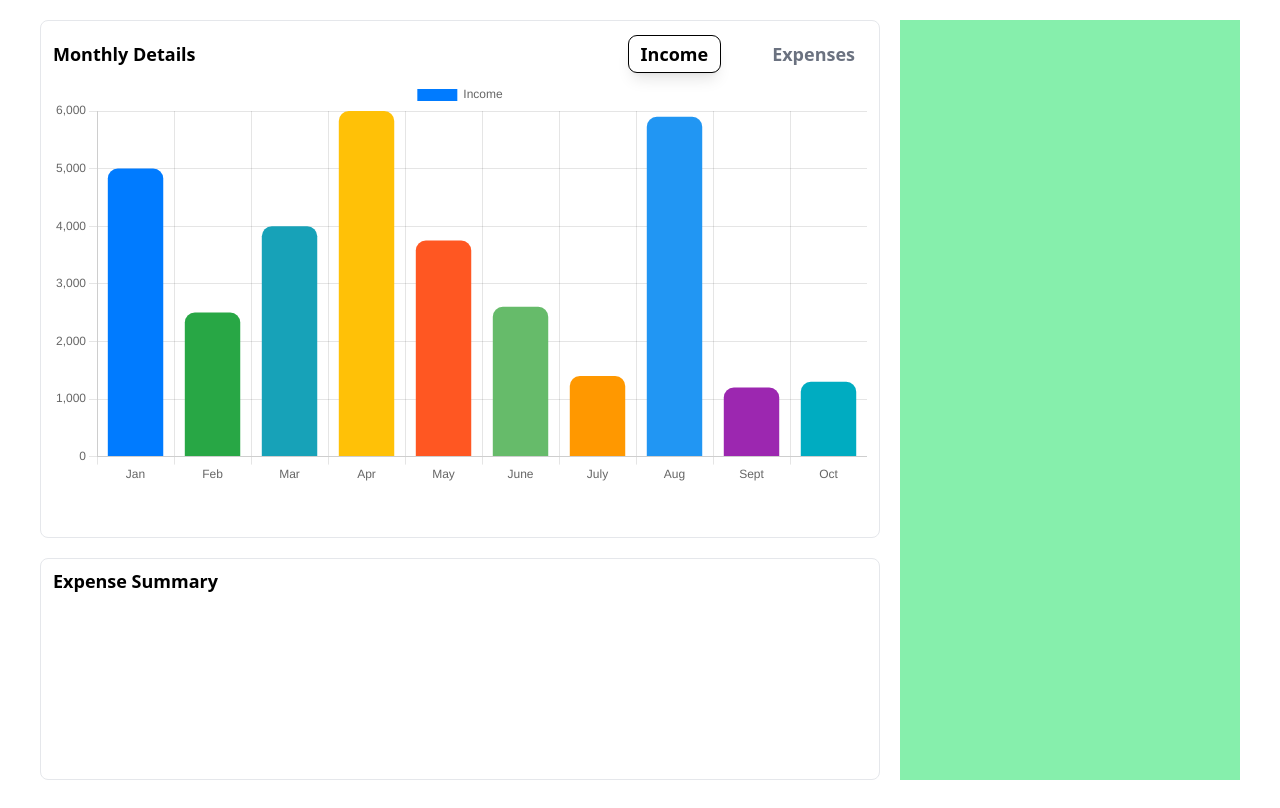
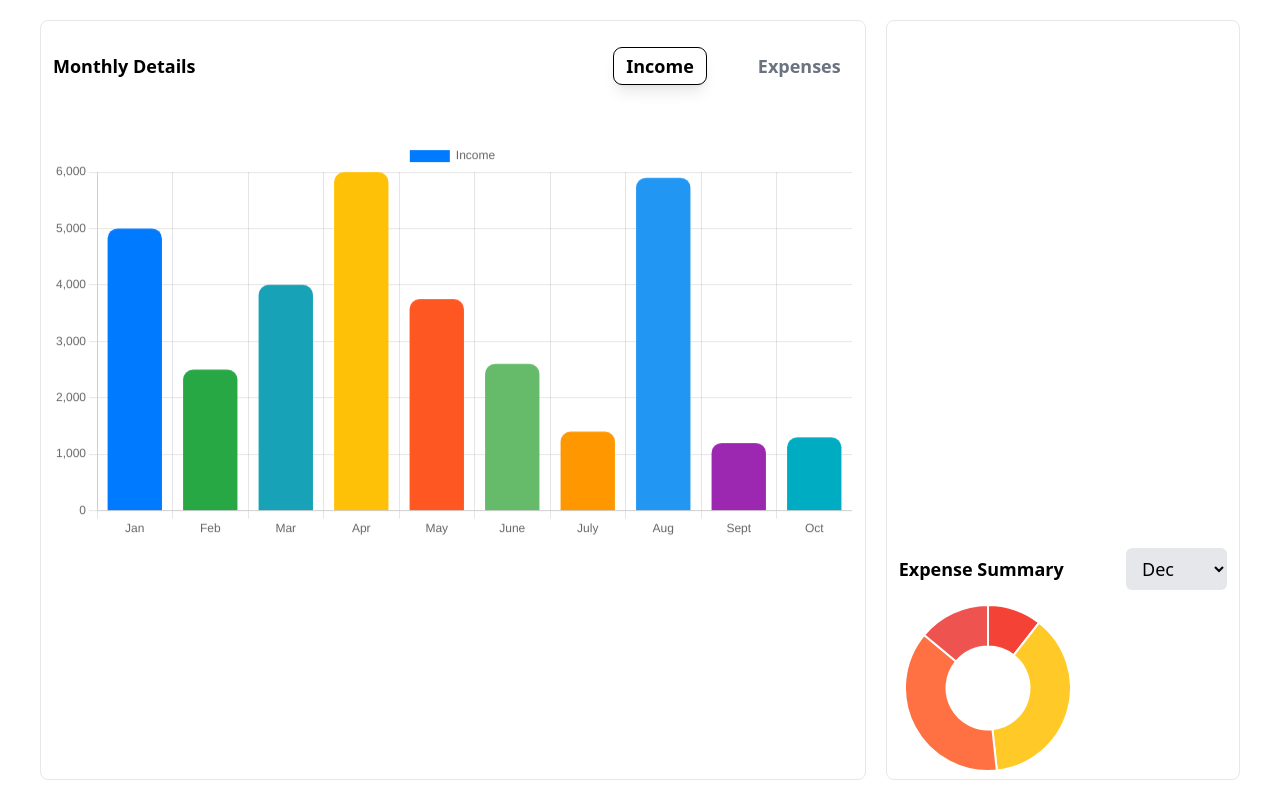
Before and after one commit to QuentinRabe/FinTrack, a Vue app: page / in a window 1280 px wide. Built offline with nearby package versions, Linux system fonts and the light colour scheme.

Commit message:
safe push

```diff
--- a/src/components/GraphicBarComponent.vue
+++ b/src/components/GraphicBarComponent.vue
@@ -15,7 +15,6 @@ import {
   LinearScale,
   elements,
 } from "chart.js";
-import { useFinanceStore } from "@/stores/store";
 ChartJS.register(
   Title,
   Tooltip,
@@ -24,6 +23,7 @@ ChartJS.register(
   CategoryScale,
   LinearScale
 );
+import { useFinanceStore } from "@/stores/store";
 const store = useFinanceStore();
 const { monthData, bgColor } = defineProps({
   monthData: Array,
@@ -40,13 +40,13 @@ const chartData = {
   ],
 };
 const chartOptions = {
-  // animation: {
-  //   duration: 1000, // Durée de l'animation en millisecondes
-  //   easing: 'easeInOutBounce', // Type d'animation
-  //   onComplete: () => {
-  //     console.log('Animation terminée');
-  //   },
-  // },
+  animation: {
+    duration: 1000, // Durée de l'animation en millisecondes
+    easing: 'easeInOutBounce', // Type d'animation
+    onComplete: () => {
+      console.log('Animation terminée');
+    },
+  },
   elements: {
     bar: {
       borderRadius: 10,
--- /dev/null
+++ b/src/components/GraphicDoughnutComponent.vue
@@ -0,0 +1,34 @@
+<template>
+  <div class="h-full">
+    <Doughnut :data="data" />
+  </div>
+</template>
+
+<script setup>
+import { Chart as ChartJS, ArcElement, Tooltip, Legend } from "chart.js";
+import { onMounted, ref, watch } from "vue";
+import { Doughnut } from "vue-chartjs";
+// import * as chartConfig from "./chartConfig.js";
+
+ChartJS.register(ArcElement, Tooltip, Legend);
+const data = ref({
+  datasets: [
+    {
+      data: arrayData,
+      backgroundColor: [
+        "rgb(244, 67, 54)", // Rouge vif
+        "rgb(255, 202, 40)", // Jaune foncé
+        "rgb(255, 112, 67)", // Orange corail
+        "rgb(239, 83, 80)", // Rouge rosé
+      ],
+      hoverOffset: 4,
+    },
+  ],
+});
+const { arrayData } = defineProps({
+  arrayData: Array,
+});
+onMounted(() => {
+  console.log("Mounted" + arrayData);
+});
+</script>
--- /dev/null
+++ b/src/components/OptGroupComponent.vue
@@ -0,0 +1,23 @@
+<template>
+  <select v-model="store.monthSelected" @click="handleClick" class="px-3 py-2 rounded-md bg-gray-200 text-black">
+    <optgroup label="Months">
+      <option v-for="(month, index) in months" :key="index">{{ month }}</option>
+    </optgroup>
+  </select>
+</template>
+
+<script setup>
+import { useFinanceStore } from '@/stores/store';
+
+const store =  useFinanceStore();
+const handleClick = () => {
+    console.log(store.monthSelected);
+    console.log(store.expenseSummaryArray);
+}
+const props = defineProps({
+  months: {
+    type: Array,
+    required: true
+  }
+});
+</script>
--- a/src/stores/store.js
+++ b/src/stores/store.js
@@ -7,7 +7,23 @@ export const useFinanceStore = defineStore("finance", () => {
     { name: "Expenses", state: false },
   ]);
   const activeBar = ref("Income");
+  const monthSelected = ref("Dec");
   const months = ["Jan", "Feb", "Mar", "Apr", "May", "June", "July", "Aug", "Sept", "Oct", "Nov", "Dec"];
+ const expenseSummary = ref([
+   { id: "Jan", travel: 200, food: 800, rent: 900, other: 250 },
+   { id: "Feb", travel: 220, food: 850, rent: 900, other: 270 },
+   { id: "Mar", travel: 180, food: 950, rent: 910, other: 260 },
+   { id: "Apr", travel: 210, food: 1000, rent: 920, other: 280 },
+   { id: "May", travel: 190, food: 1100, rent: 930, other: 300 },
+   { id: "June", travel: 230, food: 1050, rent: 940, other: 320 },
+   { id: "July", travel: 250, food: 900, rent: 950, other: 310 },
+   { id: "Aug", travel: 220, food: 870, rent: 960, other: 330 },
+   { id: "Sept", travel: 240, food: 950, rent: 970, other: 340 },
+   { id: "Oct", travel: 210, food: 1000, rent: 980, other: 350 },
+   { id: "Nov", travel: 260, food: 900, rent: 990, other: 360 },
+   { id: "Dec", travel: 280, food: 1000, rent: 1000, other: 370 },
+ ]);
+
   const monthlyIncome = [5000, 2500, 4000, 6000, 3750, 2600, 1400, 5900, 1200, 1300];
   const monthlyExpenses = [1000, 1500, 3000, 5000, 2050];
   const incomesColors = [
@@ -54,6 +70,11 @@ export const useFinanceStore = defineStore("finance", () => {
       return ([...months].splice(0, monthlyIncome.length));
     else
       return ([...months].slice(0, monthlyExpenses.length));
+  });
+  const expenseSummaryArray = computed(() => {
+    const obj = [...expenseSummary.value].find((m) => m.id === monthSelected.value);
+    const array = [obj.travel, obj.food, obj.rent, obj.other];
+    return (array);
   })
   return {
     switches,
@@ -65,5 +86,8 @@ export const useFinanceStore = defineStore("finance", () => {
     incomesColors,
     expensesColors,
     monthsRegister,
+    monthSelected,
+    expenseSummary,
+    expenseSummaryArray,
   };
 });
--- a/src/views/HomeView.vue
+++ b/src/views/HomeView.vue
@@ -1,8 +1,8 @@
 <template>
   <div class="bg-white w-full h-screen flex px-10 py-5 gap-5">
-    <div class="w-[70%] h-full flex flex-col gap-5">
+    <div class="flex flex-col gap-5 w-[70%] h-full">
       <div
-        class="w-full h-[70%] px-3 py-2 text-lg border rounded-lg flex flex-col"
+        class="w-full h-full px-3 py-2 text-lg border rounded-lg flex flex-col"
       >
         <div class="flex justify-between items-center h-[10%]">
           <TitleComponent title="Monthly Details" />
@@ -16,7 +16,7 @@
             />
           </div>
         </div>
-        <div class="w-full h-[90%] flex justify-center">
+        <div class="w-full h-[90%] relative top-1/2 -translate-y-1/2">
           <template v-if="store.activeBar">
             <transition name="fade">
               <GraphicBarComponent
@@ -36,11 +36,21 @@
           </template>
         </div>
       </div>
-      <div class="w-full h-[30%] px-3 py-2 text-lg border rounded-lg">
-        <TitleComponent title="Expense Summary" />
+    </div>
+    <div class="w-[30%] h-full px-3 py-2 text-lg border rounded-lg flex flex-col justify-end">
+      <div class="w-full h-[30%] flex flex-col gap-1 ">
+        <div class="w-full h-[20%] flex justify-between items-center">
+          <TitleComponent title="Expense Summary" />
+          <OptGroupComponent :months="store.months" />
+        </div>
+        <div class="w-full h-[80%]">
+          <GraphicDoughnutComponent
+            :arrayData="store.expenseSummaryArray"
+            :key="store.monthSelected"
+          />
+        </div>
       </div>
     </div>
-    <div class="bg-green-300 w-[30%] h-full"></div>
   </div>
 </template>
 
@@ -49,7 +59,8 @@ import TitleComponent from "@/components/TitleComponent.vue";
 import SwitchButtonComponent from "@/components/SwitchButtonComponent.vue";
 import GraphicBarComponent from "@/components/GraphicBarComponent.vue";
 import { useFinanceStore } from "@/stores/store";
-
+import GraphicDoughnutComponent from "@/components/GraphicDoughnutComponent.vue";
+import OptGroupComponent from "@/components/OptGroupComponent.vue";
 const store = useFinanceStore();
 </script>
 
@@ -61,14 +72,14 @@ const store = useFinanceStore();
 
 .fade-enter-to,
 .fade-leave-from {
-  transform: scale(1);
+  /* transform: scale(1); */
   opacity: 1;
   display: block;
 }
 
 .fade-enter-from,
 .fade-leave-to /* .fade-leave-active in <2.1.8 */ {
-  transform: scale(0);
+  /* transform: scale(0); */
   opacity: 0;
   display: none;
 }
```
